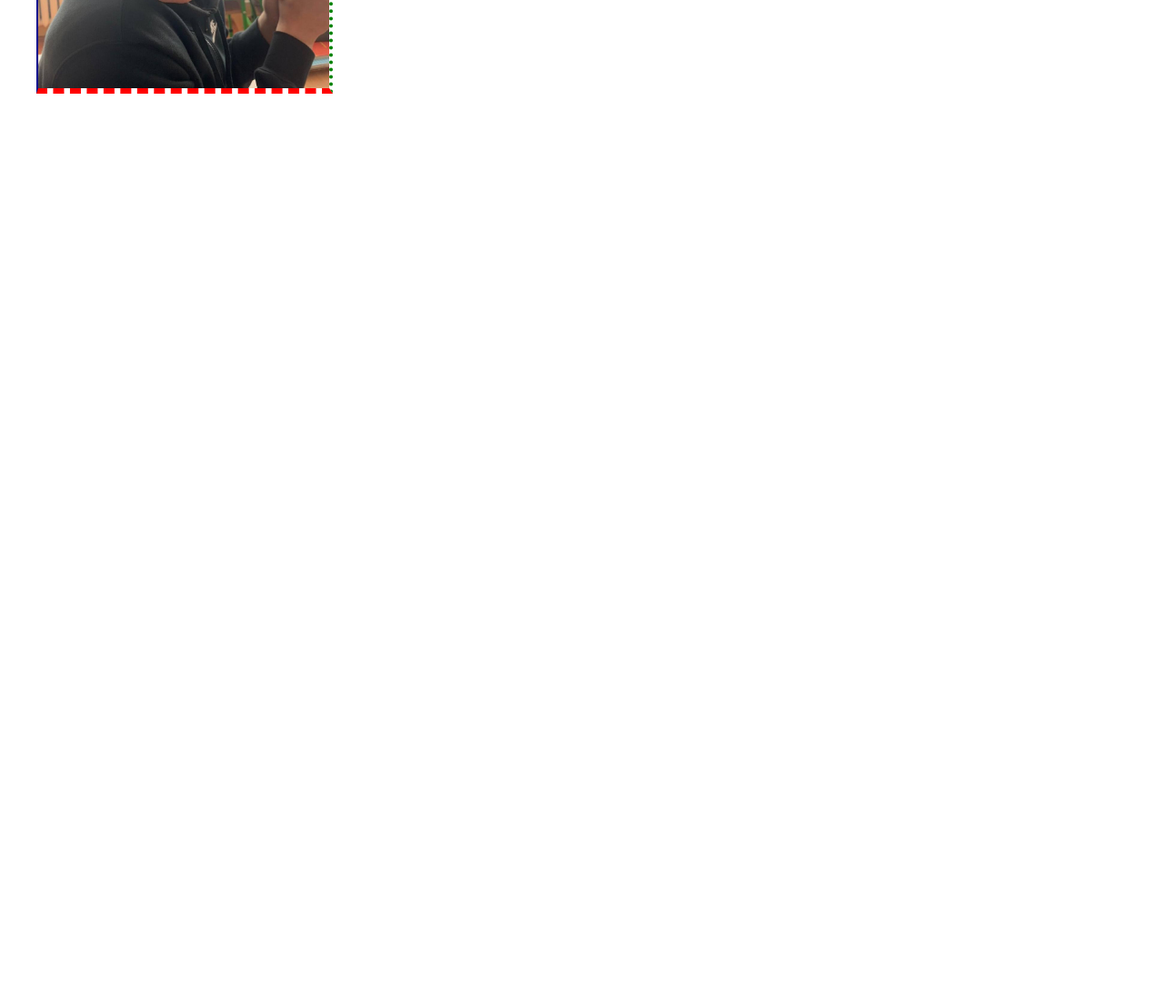
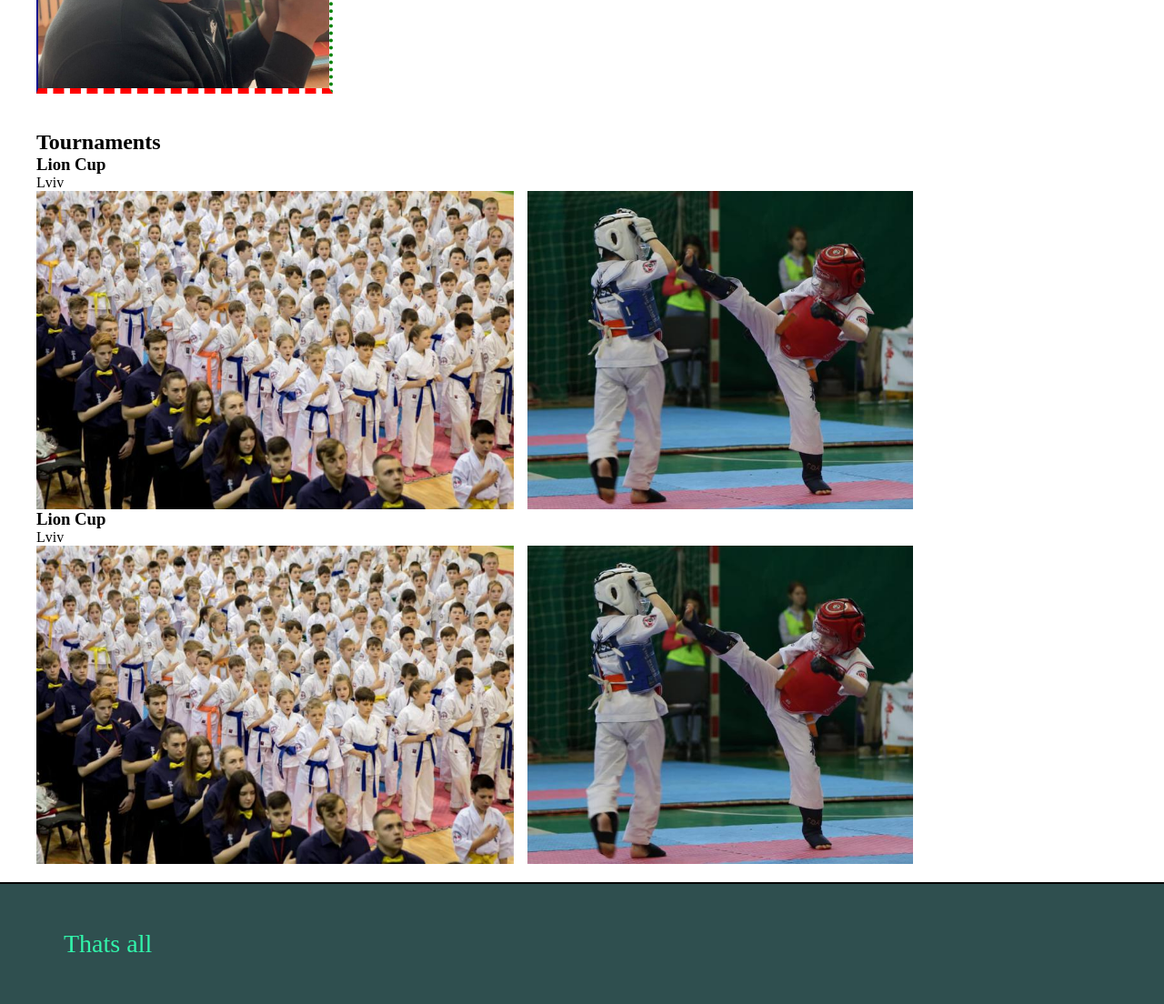
Before and after one commit to Sviatoslav2121/html-css, a plain HTML site: page index.html in a window 1280 px wide. Shown: the part 480-1584 px from the top of the page at 91% size. Before the commit the page ends 800 px from the top, so only its background shows below. Drawn offline with Linux system fonts and the light colour scheme.

Commit message:
tournament section+footer

```diff
--- a/index.html
+++ b/index.html
@@ -63,6 +63,52 @@
           </div>
         </div>
       </div>
+      <div class="tournaments container">
+        <h2 class="tournaments-title">Tournaments</h2>
+        <ul class="tournaments-list">
+          <li class="tournament">
+            <h3 class="tournament-title">Lion Cup</h3>
+            <p class="tournament-place">Lviv</p>
+            <ul class="tournament-list">
+              <li class="tournament-item">
+                <img
+                  class="tournament-img"
+                  src="./images/lion-cup-1.jpg"
+                  alt=""
+                />
+              </li>
+              <li class="tournament-item">
+                <img
+                  class="tournament-img"
+                  src="./images/lion-cup-2.jpg"
+                  alt=""
+                />
+              </li>
+            </ul>
+          </li>
+          <li class="tournament">
+            <h3 class="tournament-title">Lion Cup</h3>
+            <p class="tournament-place">Lviv</p>
+            <ul class="tournament-list">
+              <li class="tournament-item">
+                <img
+                  class="tournament-img"
+                  src="./images/lion-cup-1.jpg"
+                  alt=""
+                />
+              </li>
+              <li class="tournament-item">
+                <img
+                  class="tournament-img"
+                  src="./images/lion-cup-2.jpg"
+                  alt=""
+                />
+              </li>
+            </ul>
+          </li>
+        </ul>
+      </div>
     </main>
+    <footer class="footer"><p class="footer-text">Thats all</p></footer>
   </body>
 </html>
--- a/styles.css
+++ b/styles.css
@@ -16,6 +16,10 @@ p {
 a {
   text-decoration: none;
   color: currentColor;
+}
+
+img {
+  display: block;
 }
 
 ul {
@@ -112,3 +116,35 @@ ul {
 }
 .side-info-item {
 }
+
+.tournaments {
+}
+
+.tournaments-title {
+}
+.tournaments-list {
+}
+.tournament {
+}
+.tournament-title {
+}
+.tournament-place {
+}
+.tournament-list {
+  display: flex;
+  gap: 15px;
+}
+.tournament-item {
+}
+.tournament-img {
+  height: 350px;
+}
+.footer {
+  padding: 50px 70px;
+  background-color: darkslategray;
+  border-top: 2px solid black;
+}
+.footer-text {
+  color: #31f5ab;
+  font-size: 28px;
+}
```
Also changed, not shown: images/lion-cup-1.jpg (added), images/lion-cup-2.jpg (added).
